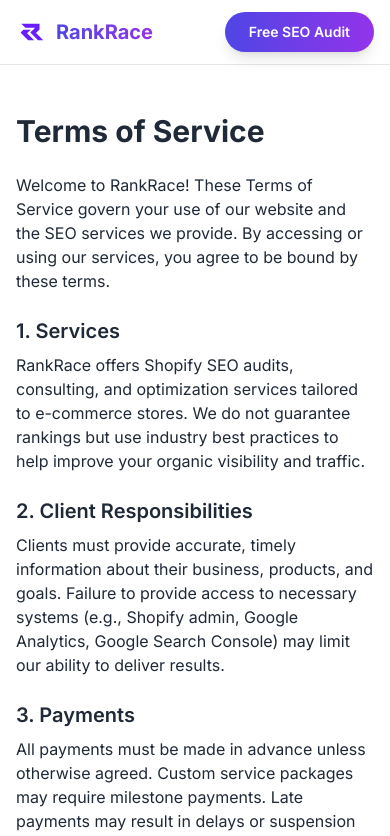
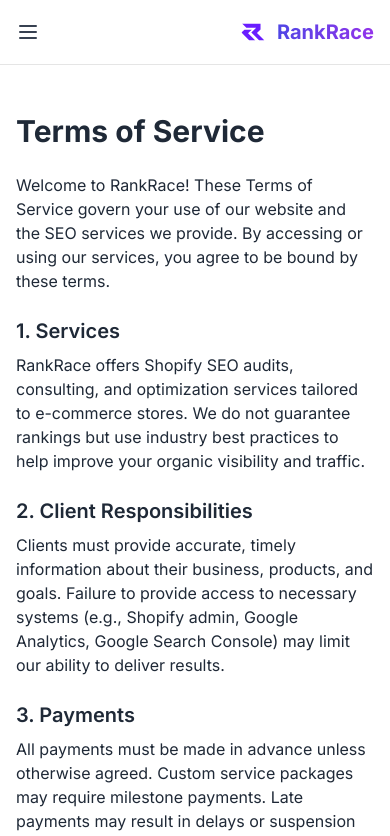
Before and after one commit to sam77am/rankrace, a Next.js app: page /terms-of-service in a window 390 px wide. Shown: the top 836 px of the page. Built offline with nearby package versions, Linux system fonts and the light colour scheme.

Commit message:
Update Header.tsx

```diff
--- a/components/Header.tsx
+++ b/components/Header.tsx
@@ -1,21 +1,22 @@
 /* components/Header.tsx */
 "use client"
 
+import { useState } from "react"
 import Link from "next/link"
 import { usePathname, useRouter } from "next/navigation"
+import { Menu, X } from "lucide-react"
 import { Button } from "@/components/ui/button"
 import { RankRaceLogo } from "@/components/logo"
 
 export function Header() {
-  const pathname = usePathname()          // current route
-  const router   = useRouter()
+  const [open, setOpen] = useState(false)      // mobile menu state
+  const pathname       = usePathname()
+  const router         = useRouter()
 
-  /** smooth-scroll helper (homepage only) */
-  const scrollTo = (id: string) => {
+  /* ---------- helpers ---------- */
+  const scrollTo = (id: string) =>
     document.getElementById(id)?.scrollIntoView({ behavior: "smooth" })
-  }
 
-  /** central nav links */
   const nav = [
     { href: "/#services", label: "Shopify SEO Services" },
     { href: "/#about",    label: "About" },
@@ -24,28 +25,34 @@ export function Header() {
     { href: "/#contact",  label: "Contact" },
   ] as const
 
-  /** universal click behaviour */
-  const handleNavClick = (
+  const handleNav = (
     e: React.MouseEvent<HTMLAnchorElement, MouseEvent>,
     href: string
   ) => {
+    e.preventDefault()
     const isHome = pathname === "/"
-    const hash   = href.split("#")[1]            // e.g. "contact"
+    const hash   = href.split("#")[1]
 
-    if (isHome && hash) {
-      // we're already on the homepage → do smooth scroll
-      e.preventDefault()
-      scrollTo(hash)
-    } else {
-      // different page → let Next.js navigate
-      e.preventDefault()
-      router.push(href)
-    }
+    if (isHome && hash) scrollTo(hash)
+    else router.push(href)
+
+    setOpen(false) // close mobile menu
   }
 
+  /* ---------- render ---------- */
   return (
-    <header className="border-b bg-white/80 backdrop-blur-md supports-[backdrop-filter]:bg-white/60 sticky top-0 z-50">
+    <header className="border-b bg-white/80 backdrop-blur supports-[backdrop-filter]:bg-white/60 sticky top-0 z-50">
       <div className="container mx-auto px-4 lg:px-6 h-16 flex items-center justify-between">
+
+        {/* mobile hamburger */}
+        <button
+          onClick={() => setOpen(prev => !prev)}
+          className="md:hidden mr-2 text-gray-700 hover:text-indigo-600"
+          aria-label="Toggle navigation menu"
+        >
+          {open ? <X className="h-6 w-6" /> : <Menu className="h-6 w-6" />}
+        </button>
+
         {/* logo */}
         <Link href="/" aria-label="RankRace home">
           <RankRaceLogo />
@@ -58,23 +65,54 @@ export function Header() {
               key={href}
               href={href}
               className="text-gray-600 hover:text-indigo-600 transition-colors font-medium"
-              onClick={(e) => handleNavClick(e, href)}
+              onClick={(e) => handleNav(e, href)}
             >
               {label}
             </Link>
           ))}
         </nav>
 
-        {/* CTA button */}
+        {/* CTA */}
         <Button
-          className="bg-gradient-to-r from-indigo-600 to-purple-600 hover:from-indigo-700 hover:to-purple-700 text-white font-semibold px-6 py-2 rounded-full shadow-lg hover:shadow-xl transition-all duration-300"
-          onClick={() => {
+          className="hidden md:inline-flex bg-gradient-to-r from-indigo-600 to-purple-600 hover:from-indigo-700 hover:to-purple-700 text-white font-semibold px-6 py-2 rounded-full shadow-lg hover:shadow-xl transition-all duration-300"
+          onClick={() =>
             pathname === "/" ? scrollTo("contact") : router.push("/#contact")
-          }}
+          }
         >
           Free SEO Audit
         </Button>
       </div>
+
+      {/* --------------- mobile slide-down panel --------------- */}
+      {open && (
+        <div className="md:hidden bg-white shadow-lg border-t border-gray-100">
+          <nav className="flex flex-col space-y-4 px-6 py-6">
+            {nav.map(({ href, label }) => (
+              <Link
+                key={href}
+                href={href}
+                className="text-gray-700 font-medium hover:text-indigo-600"
+                onClick={(e) => handleNav(e, href)}
+              >
+                {label}
+              </Link>
+            ))}
+
+            {/* CTA inside mobile panel */}
+            <Button
+              className="mt-4 bg-gradient-to-r from-indigo-600 to-purple-600 hover:from-indigo-700 hover:to-purple-700 text-white font-semibold w-full shadow-lg hover:shadow-xl"
+              onClick={() => {
+                pathname === "/"
+                  ? scrollTo("contact")
+                  : router.push("/#contact")
+                setOpen(false)
+              }}
+            >
+              Free SEO Audit
+            </Button>
+          </nav>
+        </div>
+      )}
     </header>
   )
 }
```
